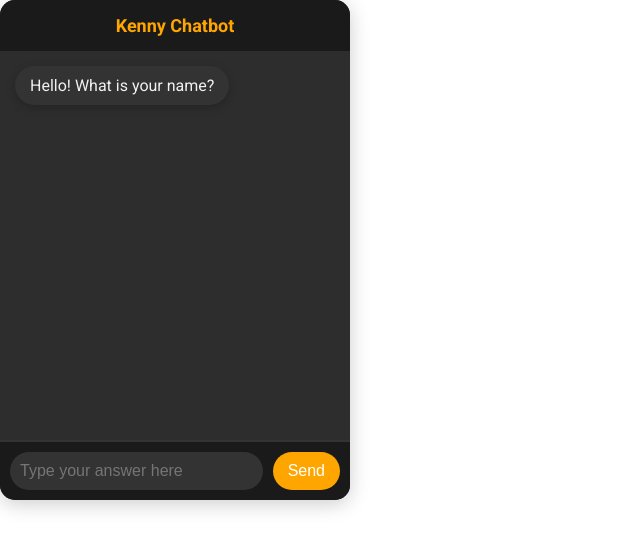
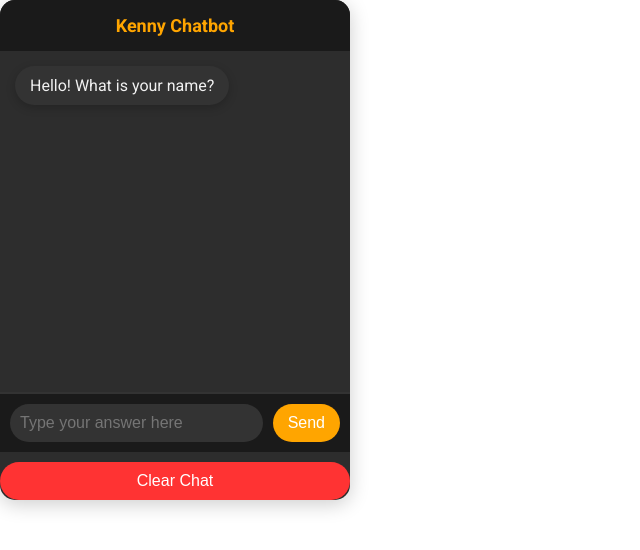
Before and after one commit to RotichKipkoech/Chatbot, a React (Create React App) app: page / in a window 1280 px wide. Shown: the top 550 px of the page, without its empty margins (0-640 px from the left). Built offline with nearby package versions, Linux system fonts and the light colour scheme.

Commit message:
Updated Functionalities

```diff
--- a/src/Chatbot.js
+++ b/src/Chatbot.js
@@ -19,7 +19,6 @@ const ChatWrapper = styled.div`
     height: 90%;
   }
 `;
-
 
 const ChatHeader = styled.div`
   background-color: #1a1a1a;
@@ -94,6 +93,25 @@ const SendButton = styled.button`
   }
 `;
 
+const ClearButton = styled.button`
+  margin-top: 10px;
+  padding: 10px;
+  background-color: #ff3333;
+  border: none;
+  border-radius: 25px;
+  color: white;
+  font-size: 16px;
+  cursor: pointer;
+  transition: all 0.3s ease;
+  width: 100%;
+  &:hover {
+    background-color: #ff1a1a;
+  }
+  &:focus {
+    outline: none;
+  }
+`;
+
 const Chatbot = () => {
   const [messages, setMessages] = useState([
     { sender: 'Kenny', text: 'Hello! What is your name?' },
@@ -126,6 +144,12 @@ const Chatbot = () => {
     setUserMessage('');
   };
 
+  // Handle clearing the chat
+  const handleClearChat = () => {
+    setMessages([{ sender: 'Kenny', text: 'Hello! What is your name?' }]);
+    setSessionId('');
+  };
+
   return (
     <ChatWrapper>
       <ChatHeader>Kenny Chatbot</ChatHeader>
@@ -146,6 +170,9 @@ const Chatbot = () => {
         />
         <SendButton onClick={handleSendMessage}>Send</SendButton>
       </ChatInputWrapper>
+
+      {/* Clear Chat Button */}
+      <ClearButton onClick={handleClearChat}>Clear Chat</ClearButton>
     </ChatWrapper>
   );
 };
```
Also changed, not shown: 1 other file (tests, documents, lock files or other folders).
